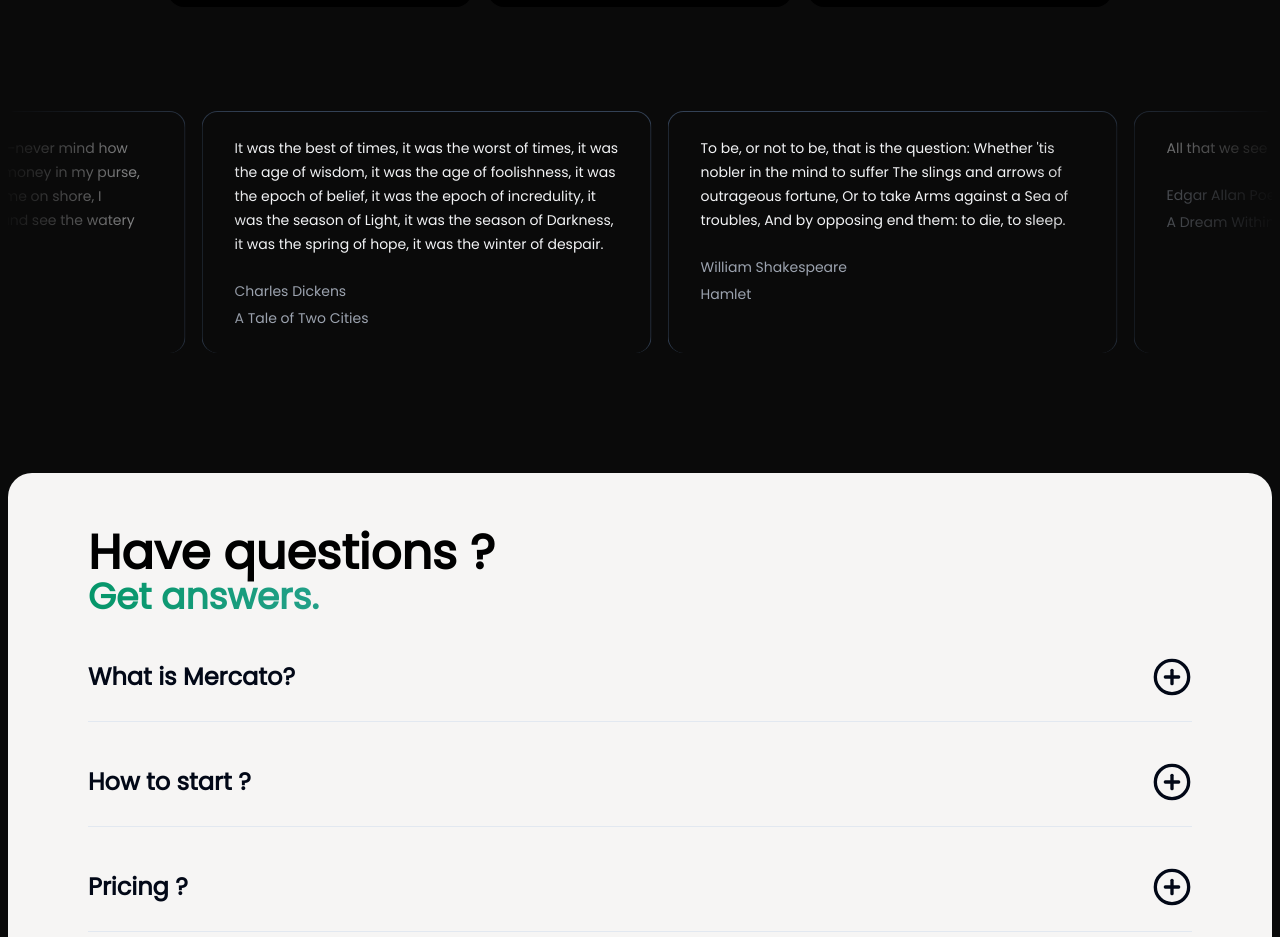
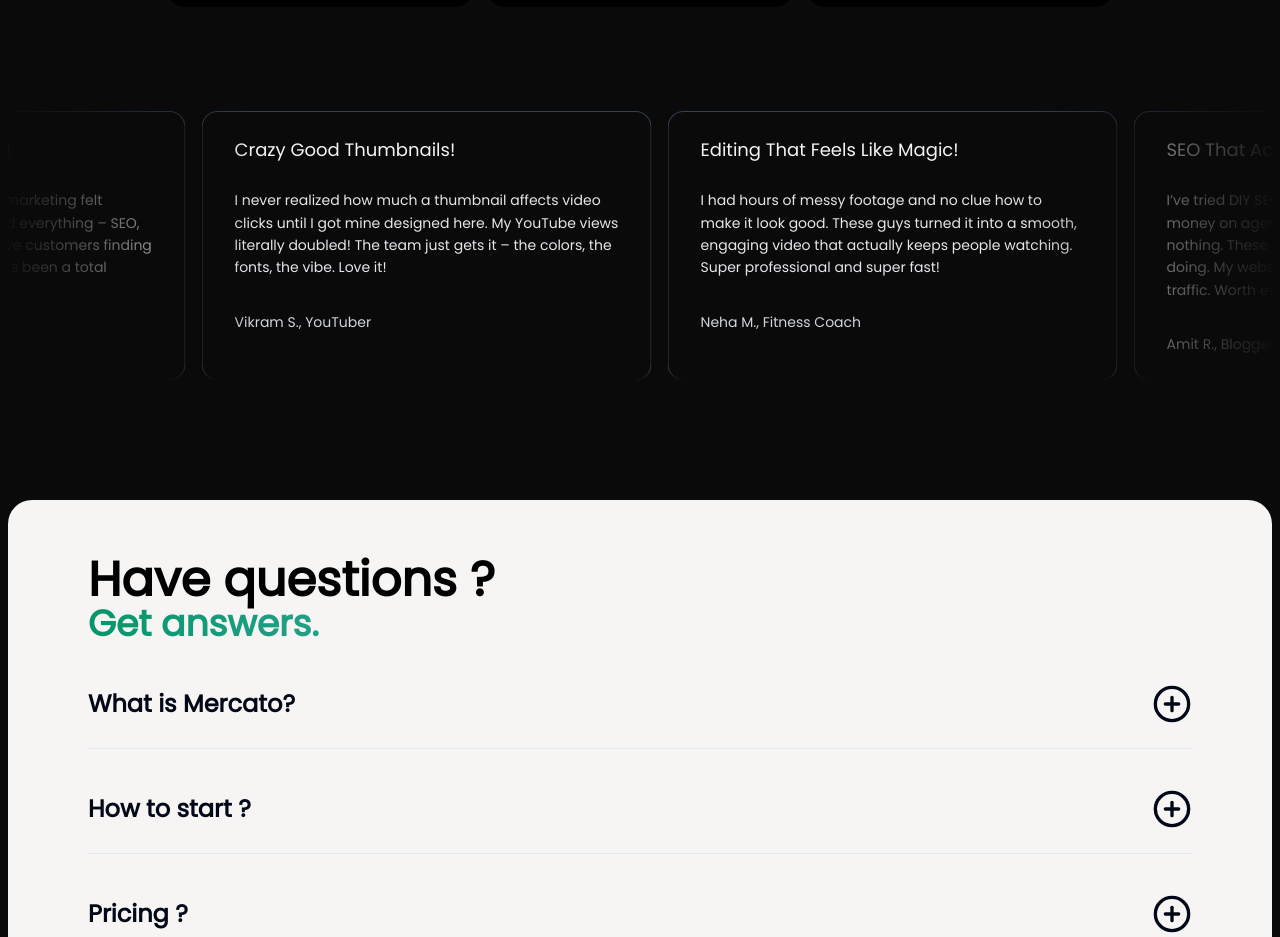
Before and after one commit to suyashranjan-1/Mercato, a Next.js app: page / in a window 1280 px wide. Shown: the part 6440-7377 px from the top of the page. Built offline with nearby package versions, Linux system fonts and the light colour scheme.

Commit message:
Reviews update

```diff
--- a/app/snippets/infinite-moving-card-snippet.tsx
+++ b/app/snippets/infinite-moving-card-snippet.tsx
@@ -17,32 +17,33 @@
 
 const testimonials = [
   {
+    title: "Crazy Good Thumbnails!",
     quote:
-      "It was the best of times, it was the worst of times, it was the age of wisdom, it was the age of foolishness, it was the epoch of belief, it was the epoch of incredulity, it was the season of Light, it was the season of Darkness, it was the spring of hope, it was the winter of despair.",
-    name: "Charles Dickens",
-    title: "A Tale of Two Cities",
+      "I never realized how much a thumbnail affects video clicks until I got mine designed here. My YouTube views literally doubled! The team just gets it – the colors, the fonts, the vibe. Love it!",
+    name: "Vikram S., YouTuber",
   },
   {
     quote:
-      "To be, or not to be, that is the question: Whether 'tis nobler in the mind to suffer The slings and arrows of outrageous fortune, Or to take Arms against a Sea of troubles, And by opposing end them: to die, to sleep.",
-    name: "William Shakespeare",
-    title: "Hamlet",
+"I had hours of messy footage and no clue how to make it look good. These guys turned it into a smooth, engaging video that actually keeps people watching. Super professional and super fast!" ,
+    name: "Neha M., Fitness Coach",
+    title: "Editing That Feels Like Magic!",
   },
   {
-    quote: "All that we see or seem is but a dream within a dream.",
-    name: "Edgar Allan Poe",
-    title: "A Dream Within a Dream",
+    quote: "I’ve tried DIY SEO, hired freelancers, and even wasted money on agencies that promised big results but did nothing. These guys? They actually know what they’re doing. My website’s finally ranking, and I’m getting real traffic. Worth every penny!" ,
+
+    name: "Amit R., Blogger",
+    title: "SEO That Actually Works!",
   },
   {
     quote:
-      "It is a truth universally acknowledged, that a single man in possession of a good fortune, must be in want of a wife.",
-    name: "Jane Austen",
-    title: "Pride and Prejudice",
+"Running ads used to stress me out because I’d spend a ton and get nothing back. After handing things over to this team, my sales went up, and my ad costs went down. Now my ads actually make me money instead of just wasting it!",
+    name: "Priya K., E-commerce Owner",
+    title: "Google Ads That Don’t Burn Money!",
   },
   {
     quote:
-      "Call me Ishmael. Some years ago—never mind how long precisely—having little or no money in my purse, and nothing particular to interest me on shore, I thought I would sail about a little and see the watery part of the world.",
-    name: "Herman Melville",
-    title: "Moby-Dick",
+      "I run a small business, and digital marketing felt overwhelming. These guys handled everything – SEO, ads, video content – and now I have customers finding me instead of me chasing them. It’s been a total game-changer!",
+    name: "Sandeep J., Entrepreneur",
+    title: "A Lifesaver for My Business!",
   },
 ];
--- a/components/ui/infinite-moving-cards.tsx
+++ b/components/ui/infinite-moving-cards.tsx
@@ -11,9 +11,10 @@
   className,
 }: {
   items: {
+    title: string;
     quote: string;
     name: string;
-    title: string;
+
   }[];
   direction?: "left" | "right";
   speed?: "fast" | "normal" | "slow";
@@ -99,17 +100,20 @@
                 aria-hidden="true"
                 className="user-select-none -z-1 pointer-events-none absolute -left-0.5 -top-0.5 h-[calc(100%_+_4px)] w-[calc(100%_+_4px)]"
               ></div>
-              <span className=" relative z-20 text-sm leading-[1.6] text-gray-100 font-normal">
+              <span className=" text-lg leading-[1.6] text-gray-100 font-normal text-center ">
+                    {item.title}
+                  </span>
+
+              <div className="relative z-20 mt-6 flex flex-row items-center">
+                <span className="flex flex-col gap-1">
+                <span className=" relative z-20 text-sm leading-[1.6] text-gray-200 font-normal">
                 {item.quote}
               </span>
-              <div className="relative z-20 mt-6 flex flex-row items-center">
-                <span className="flex flex-col gap-1">
-                  <span className=" text-sm leading-[1.6] text-gray-400 font-normal">
+              <br />
+                  <span className=" text-sm leading-[1.6] text-gray-300 font-normal">
                     {item.name}
                   </span>
-                  <span className=" text-sm leading-[1.6] text-gray-400 font-normal">
-                    {item.title}
-                  </span>
+
                 </span>
               </div>
             </blockquote>
```
